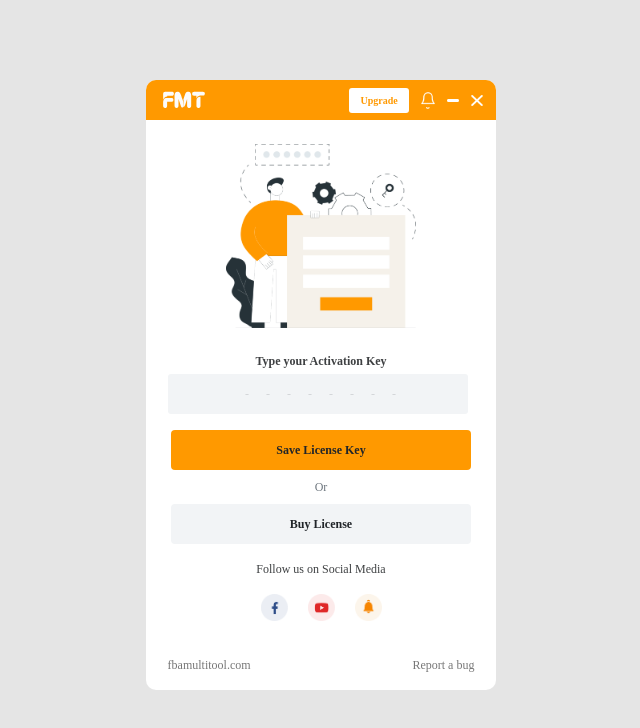
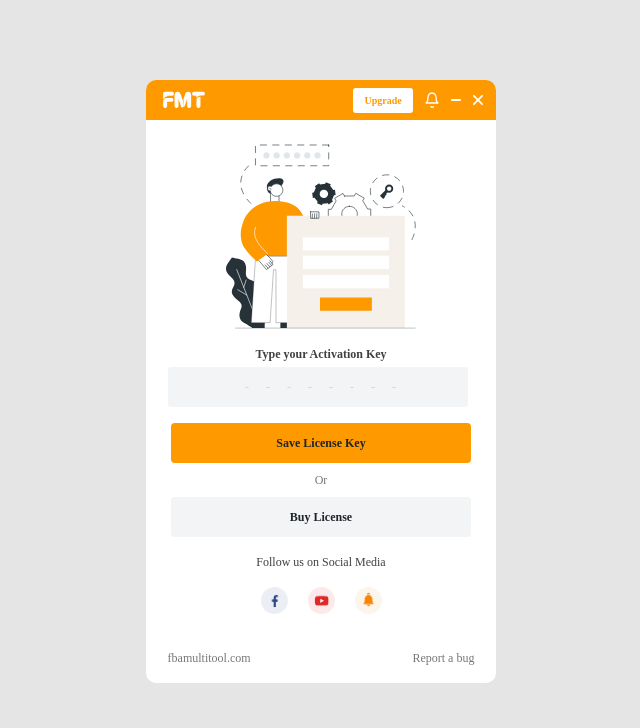
Before and after one commit to thestackcoder/zak-fba, a plain HTML site: page index.html in a window 1280 px wide. Shown: the whole page, without its empty margins (319-959 px from the left). Drawn offline with nearby package versions, Linux system fonts and the light colour scheme; a web font is replaced by a local one.

Commit message:
svg changes

```diff
--- a/css/style.css
+++ b/css/style.css
@@ -59,7 +59,7 @@
 }
 
 .cross{
-    width: 12px;
+    width: 10px !important;
 }
 
 .bell{
--- a/index.html
+++ b/index.html
@@ -17,21 +17,21 @@
                 <div>
                     <button class="upgrade mr-2">Upgrade</button>
                     <a href="#" class="mr-2">
-                        <img class="bell" src="https://thestackcoder.github.io/zak-fba/img/Group 158-1.png" alt="">
+                        <img class="bell" src="https://thestackcoder.github.io/zak-fba/img/bell.svg" alt="">
                     </a>
                     <a href="#" class="mr-2">
-                        <img class="cross" src="https://thestackcoder.github.io/zak-fba/img/Line 1 (Stroke).png" alt="">
+                        <img class="cross" src="https://thestackcoder.github.io/zak-fba/img/line.svg" alt="">
                     </a>
                     <a href="#">
-                        <img class="cross" src="https://thestackcoder.github.io/zak-fba/img/Group 158.png" alt="">
+                        <img class="cross" src="https://thestackcoder.github.io/zak-fba/img/cross.svg" alt="">
                     </a>
                 </div>
             </div>
             <div class="card-body d-flex flex-column">
                 <div class="text-center mt-2">
-                    <img class="illus" src="https://thestackcoder.github.io/zak-fba/img/Illustraton (1).png" alt="">
+                    <img class="illus" src="https://thestackcoder.github.io/zak-fba/img/Illustraton.svg" alt="">
                 </div>
-                <p class="para mt-4 font-weight-bold mb-0">Type your Activation Key</p>
+                <p class="para mt-3 font-weight-bold mb-0">Type your Activation Key</p>
                 <div class="text-center mt-1">
                     <div id="divOuter">
                         <div id="divInner">
```
Also changed, not shown: img/Illustraton.svg (added), img/bell.svg (added), img/cross.svg (added), img/line.svg (added), 1 other file.
